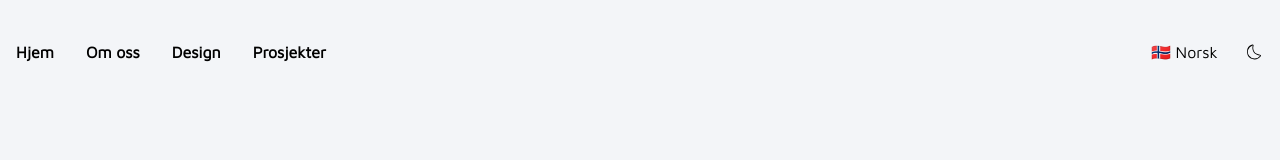
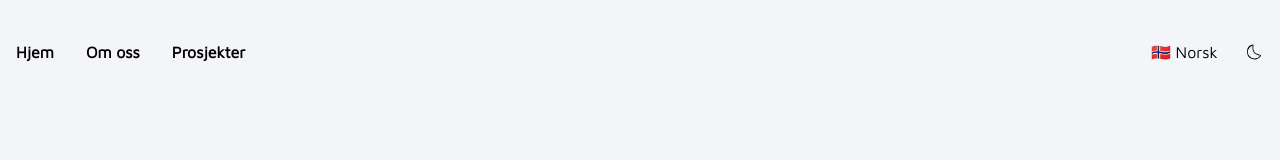
Before and after one commit to iamjianyoudai/solheim-design, a Next.js app: page / in a window 1280 px wide. Shown: the top 160 px of the page. Built offline with nearby package versions, Linux system fonts and the light colour scheme.

Commit message:
add duration

```diff
--- a/components/Hero.tsx
+++ b/components/Hero.tsx
@@ -25,7 +25,7 @@ export const Hero = () => {
   return (
     <section className="pt-32 lg:pt-16 pb-0 lg:pb-10" ref={ref}>
       <div className="wrapper">
-        <div className="lg:flex w-full lg:w-10/12 mx-auto h-auto lg:h-screen lg:min-h-[700px] items-center justify-between lg:gap-6">
+        <div className="lg:flex w-full lg:w-10/12 mx-auto h-auto lg:h-screen lg:min-h-[700px] items-center justify-between lg:gap-6 duration-1000 ease-in-out">
           <div className="lg:w-7/12 z-[3] relative lg:pr-8">
             {" "}
             {subtitle && (
--- a/components/layout/header/navContent.tsx
+++ b/components/layout/header/navContent.tsx
@@ -15,14 +15,7 @@ export const navContent = [
       zh: "关于我们",
     },
   },
-  {
-    href: "/design",
-    label: {
-      no: "Design",
-      en: "Design",
-      zh: "设计",
-    },
-  },
+
   {
     href: "/projects",
     label: {
```
